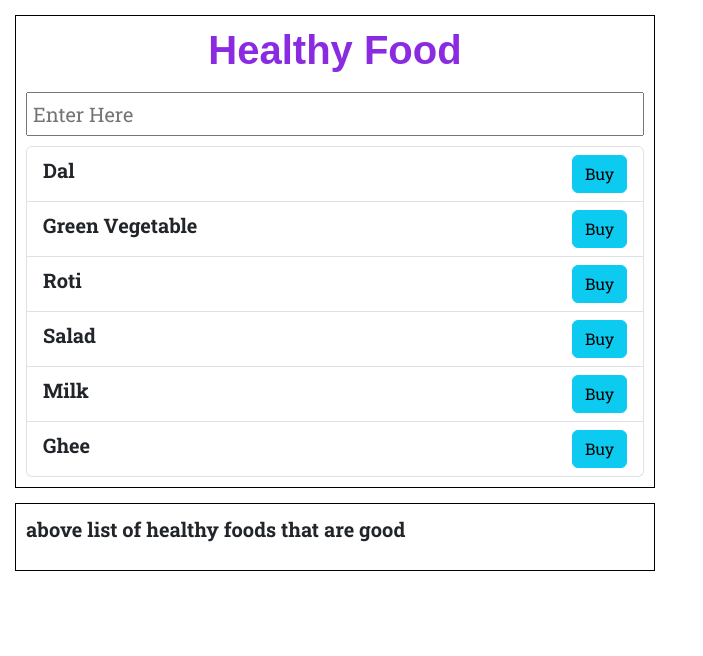
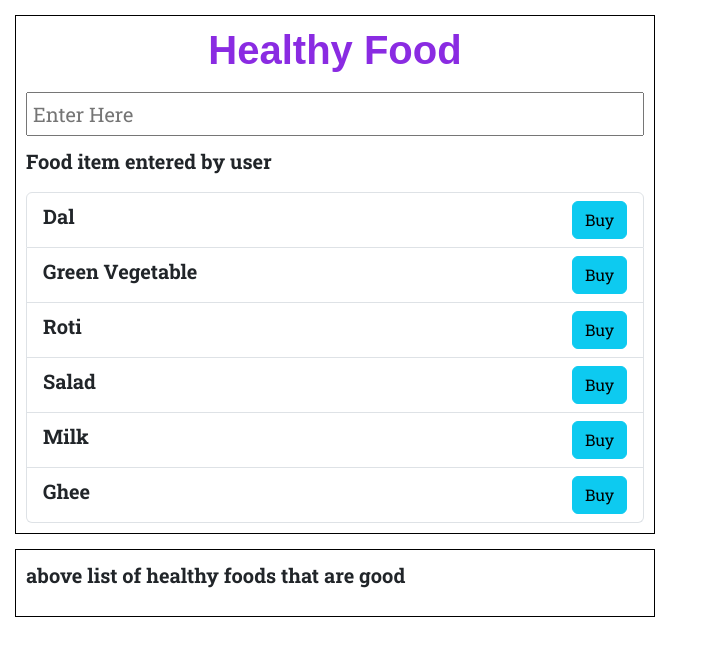
Before and after one commit to Shub1ham/REACT, a React (Vite) app in the folder 3-fragments/learning-fragment/: page / in a window 1280 px wide. Shown: the top 656 px of the page, without its empty margins (0-703 px from the left). Built offline with nearby package versions, Linux system fonts and the light colour scheme; a web font is replaced by a local one.

Commit message:
passing function

```diff
--- a/3-fragments/learning-fragment/src/App.jsx
+++ b/3-fragments/learning-fragment/src/App.jsx
@@ -7,13 +7,21 @@ import Foodinput from "./component/Foodinput";
 
 function App() {
   let fooditems = ["Dal", "Green Vegetable", "Roti", "Salad", "Milk", "Ghee"];
+  let texttoshow = "Food item entered by user";
+  const handleonchange = (event) => {
+    {
+      console.log(event.target.value);
+      texttoshow=event.target.value
+    }
+  };
 
   return (
     <>
       <Container>
         <h1 className="heading">Healthy Food</h1>
         <Errormessage items={fooditems}></Errormessage>
-      <Foodinput></Foodinput>
+        <Foodinput handleonchange={handleonchange}></Foodinput>
+        <p>{texttoshow}</p>
         <Fooditems items={fooditems}></Fooditems>
       </Container>
       <Container>
--- a/3-fragments/learning-fragment/src/component/Foodinput.jsx
+++ b/3-fragments/learning-fragment/src/component/Foodinput.jsx
@@ -1,6 +1,5 @@
 import styles from "./Foodinput.module.css"
-const handleonchange=(event)=>{{console.log(event.target.value)}}
-function Foodinput(){
+function Foodinput({handleonchange}){
    return <input className={styles.foodinput} type="text" placeholder="Enter Here"
    onChange={handleonchange}
 
--- a/3-fragments/learning-fragment/src/component/Item.jsx
+++ b/3-fragments/learning-fragment/src/component/Item.jsx
@@ -1,13 +1,10 @@
 import styles from "./Item.module.css";
-const Item = ({foodItem}) => {
+const Item = ({foodItem,handlebuybutton}) => {
   return (
     <li className={`${styles["sk-item"]} list-group-item`}>
       <span className={styles["sk-span"]}>{foodItem}</span>
       <button className={`btn btn-info ${styles.button}`}
-      onClick={(event)=>{
-        console.log(event)
-        console.log(`${foodItem} being bought`);
-      }}
+      onClick={handlebuybutton}
 
 
       >Buy</button>
--- a/3-fragments/learning-fragment/src/component/fooditems.jsx
+++ b/3-fragments/learning-fragment/src/component/fooditems.jsx
@@ -5,7 +5,7 @@ const Fooditems = ({items}) => {
   return (
     <ul className="list-group">
       {items.map((item) => (
-        <Item key={item} foodItem={item}></Item>
+        <Item key={item} foodItem={item} handlebuybutton={()=>{console.log(`${item} bought`)}}></Item>
       ))}
     </ul>
   );
```
Lines whose indentation alone changed are shown as unchanged.
